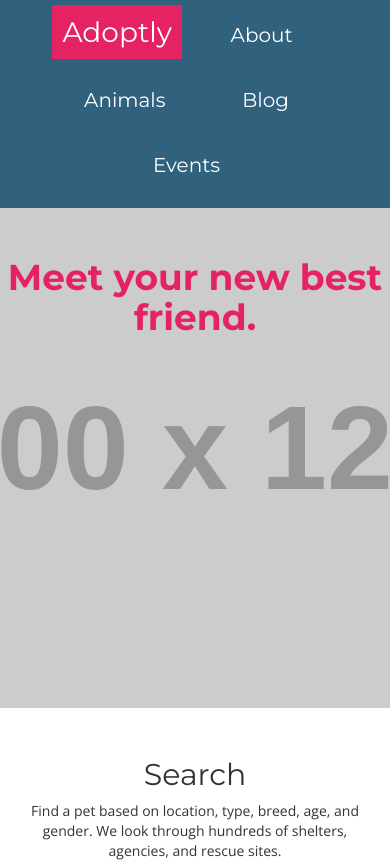
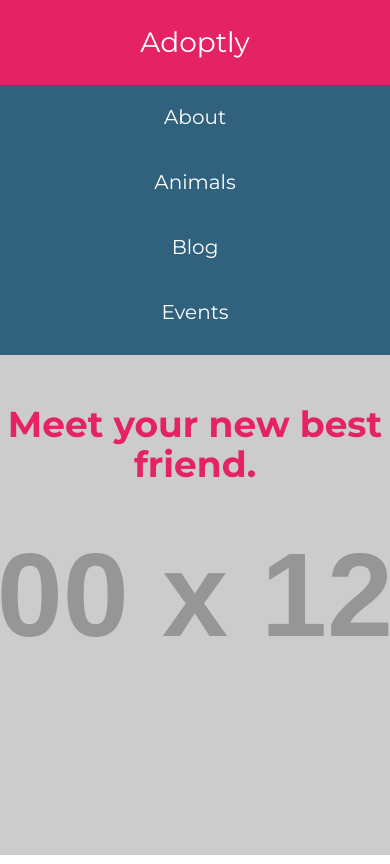
Before and after one commit to bcuz/adoptly, a plain HTML site: page index.html in a window 390 px wide. Shown: the top 864 px of the page. Drawn offline with nearby package versions, Linux system fonts and the light colour scheme; placeholder pictures from the web are drawn by us.

Commit message:
make rule for header li's more specific

```diff
--- a/style.css
+++ b/style.css
@@ -96,7 +96,7 @@ h1 {
 }
 
 @media (max-width: 500px) {
-  ul li {
+  .header li {
     width: 100%;
     display: block;
     margin: 0;
@@ -122,4 +122,9 @@ h1 {
   .footer li {
     display: block;
   }
+
+  /*.footer {
+    line-height: 0;
+
+  }*/
 }
```
